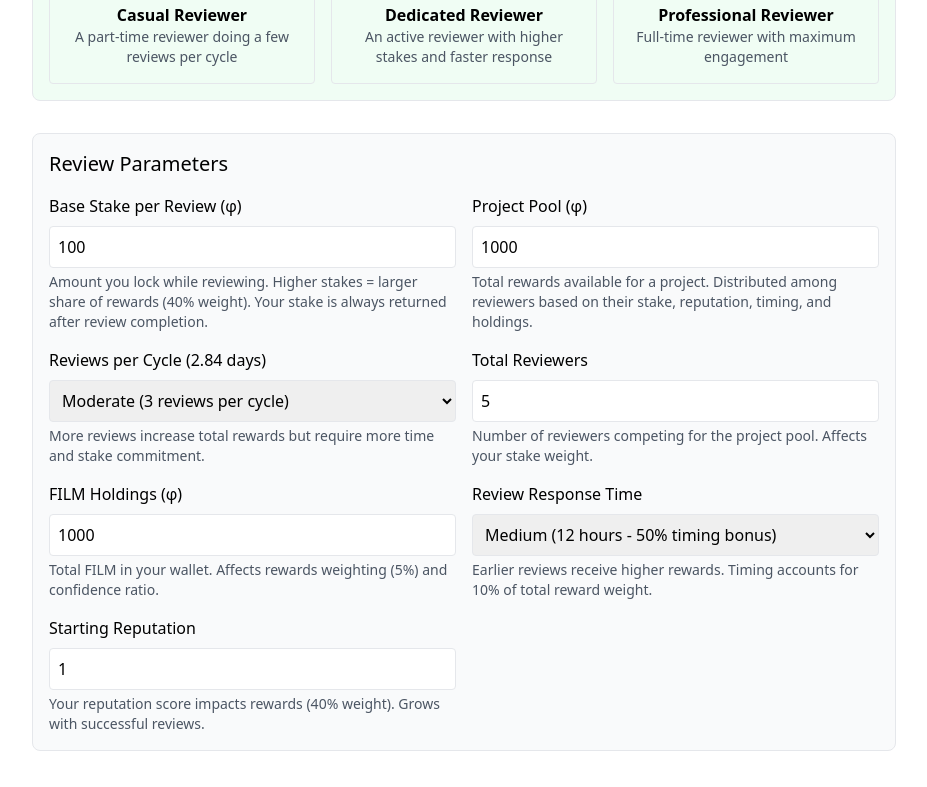
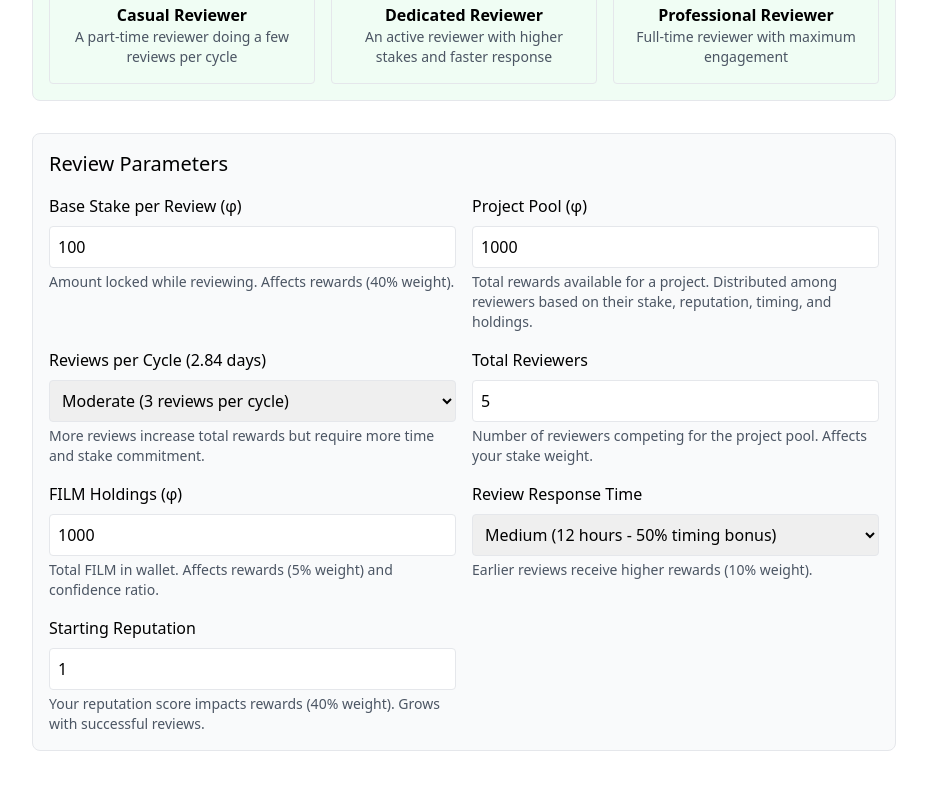
Before and after one commit to michaelkernaghan/tezos-reward-analysis, a React (Create React App) app: page / in a window 1280 px wide. Shown: the part 553-1340 px from the top of the page, without its empty margins (176-1103 px from the left). Built offline with nearby package versions, Linux system fonts and the light colour scheme.

Commit message:
added math and wesights etc

```diff
--- a/src/components/RewardAnalysis.js
+++ b/src/components/RewardAnalysis.js
@@ -353,8 +353,10 @@ const RewardAnalysis = () => {
                             min="0"
                         />
                         <p className="text-sm text-gray-600 mt-1">
-                            Amount you lock while reviewing. Higher stakes = larger share of rewards (40% weight).
-                            Your stake is always returned after review completion.
+                            {weightSystem === 'current'
+                                ? `Amount locked while reviewing. Affects rewards (${WEIGHT_SYSTEMS.current.weights.stake * 100}% weight).`
+                                : `Staking affects rewards (${WEIGHT_SYSTEMS.proposed.weights.staking * 100}% weight).`
+                            }
                         </p>
                     </div>
                     <div>
@@ -411,7 +413,10 @@ const RewardAnalysis = () => {
                             min="0"
                         />
                         <p className="text-sm text-gray-600 mt-1">
-                            Total FILM in your wallet. Affects rewards weighting (5%) and confidence ratio.
+                            {weightSystem === 'current'
+                                ? `Total FILM in wallet. Affects rewards (${WEIGHT_SYSTEMS.current.weights.holdings * 100}% weight) and confidence ratio.`
+                                : `Holdings contribute to impact score (part of ${WEIGHT_SYSTEMS.proposed.weights.impact * 100}% impact weight).`
+                            }
                         </p>
                     </div>
                     <div>
@@ -428,7 +433,10 @@ const RewardAnalysis = () => {
                             <option value="23">Very Slow (23 hours - 4% timing bonus)</option>
                         </select>
                         <p className="text-sm text-gray-600 mt-1">
-                            Earlier reviews receive higher rewards. Timing accounts for 10% of total reward weight.
+                            {weightSystem === 'current'
+                                ? `Earlier reviews receive higher rewards (${WEIGHT_SYSTEMS.current.weights.timing * 100}% weight).`
+                                : `Timing contributes to community participation (part of ${WEIGHT_SYSTEMS.proposed.weights.community * 100}% community weight).`
+                            }
                         </p>
                     </div>
                     <div>
@@ -442,7 +450,10 @@ const RewardAnalysis = () => {
                             min="0"
                         />
                         <p className="text-sm text-gray-600 mt-1">
-                            Your reputation score impacts rewards (40% weight). Grows with successful reviews.
+                            {weightSystem === 'current'
+                                ? `Your reputation score impacts rewards (${WEIGHT_SYSTEMS.current.weights.reputation * 100}% weight). Grows with successful reviews.`
+                                : `User ranking affects rewards (${WEIGHT_SYSTEMS.proposed.weights.ranking * 100}% weight) as part of the community-focused model.`
+                            }
                         </p>
                     </div>
                 </div>
```
